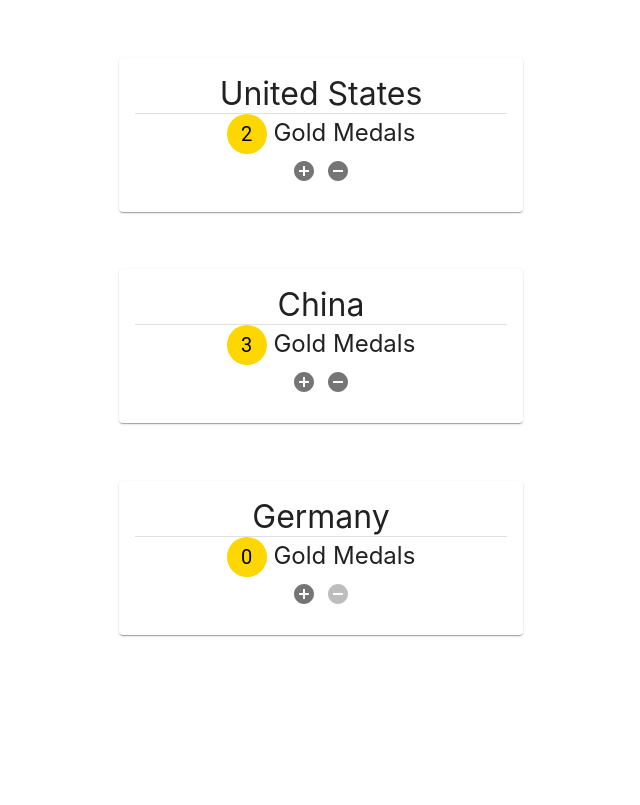
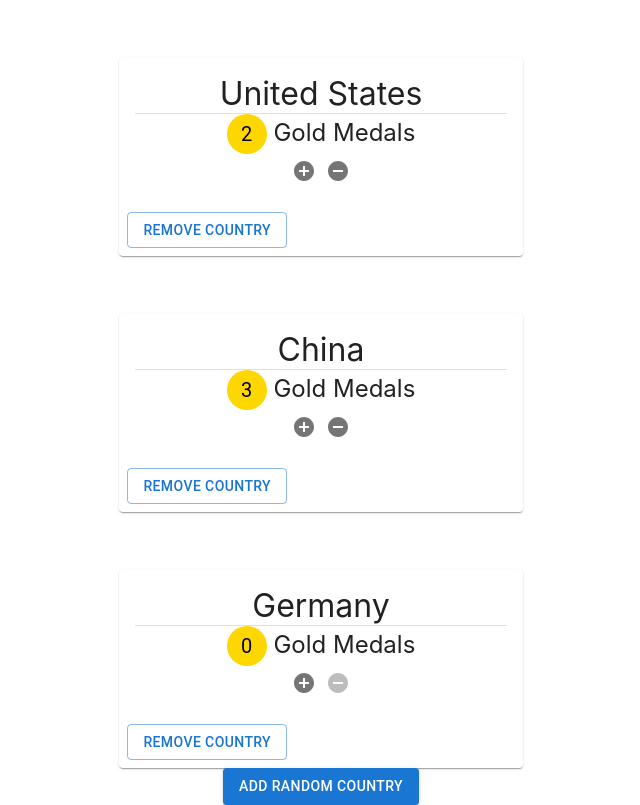
Before and after one commit to EvGresbach/AdvWebDev_medals-mui, a React (Create React App) app: page / in a window 1280 px wide. Shown: the whole page, without its empty margins (319-959 px from the left). Built offline with nearby package versions, Linux system fonts and the light colour scheme.

Commit message:
Random countries

```diff
--- a/src/App.js
+++ b/src/App.js
@@ -1,5 +1,5 @@
 import React, {Component} from 'react';
-import { Container } from '@mui/material';
+import { Container, Button } from '@mui/material';
 import './App.css';
 import Country from './components/Country';
 
@@ -9,7 +9,31 @@ class App extends Component{
       { id: 1, name: 'United States', goldMedalCount: 2 },
       { id: 2, name: 'China', goldMedalCount: 3 },
       { id: 3, name: 'Germany', goldMedalCount: 0 },
+    ],
+    randomCountryNames: [
+      "Iceland", "Tuvalu", "Israel", "Estonia", "Saint Lucia", "Mayotte"
     ]
+  }
+
+  handleCountryDelete = (id) => {
+    this.setState({countries: this.state.countries.filter(c => c.id !== id)})
+  }
+  addCountry = () => {
+    console.log(this.state.randomCountryNames.length)
+    if(this.state.randomCountryNames.length > 0){
+      //generate random for name and gold medal count
+      let rnd = Math.floor(Math.random() * this.state.randomCountryNames.length);
+      let name = this.state.randomCountryNames[rnd];
+      let id = Math.max.apply(Math, this.state.countries.map(c => c.id)) + 1;
+
+      //remove name to prevent duplicates
+      this.setState({randomCountryNames: this.state.randomCountryNames.filter(n => n !== name)})
+
+      //add to countries
+      var countries = this.state.countries;
+      countries.push({id: id, name: name, goldMedalCount: rnd });
+      this.setState({countries: countries});
+    }
   }
 
   render(){
@@ -19,8 +43,10 @@ class App extends Component{
           {this.state.countries.map(country =>
               <Country key={country.id}
                 country = {country}
+                onDelete = {this.handleCountryDelete}
               />
             )}
+            <Button variant="contained" onClick={this.addCountry} disabled={this.state.randomCountryNames.length === 0}>Add Random Country</Button>
         </Container>
       </div>
     )
--- a/src/components/Country.jsx
+++ b/src/components/Country.jsx
@@ -1,5 +1,5 @@
 import React, { Component } from "react";
-import { Avatar, Card, CardContent, Divider, IconButton } from "@mui/material"
+import { Avatar, Button, Card, CardContent, CardActions, Divider, IconButton } from "@mui/material"
 import { withStyles } from "@mui/styles";
 import { AddCircle, RemoveCircle } from "@mui/icons-material"
 
@@ -23,6 +23,7 @@ class Country extends Component {
     state = {
         name: this.props.country.name,
         gold: this.props.country.goldMedalCount,
+        id: this.props.country.id
     }
 
     handleIncrement = () => {
@@ -36,7 +37,6 @@ class Country extends Component {
         const { classes } = this.props;
         return(
             <Card className={classes.card}>
-                <div className="country">
                 <CardContent>
                     <div className={classes.countryName}>{this.state.name}</div>
                     <Divider></Divider>
@@ -47,8 +47,9 @@ class Country extends Component {
                     <IconButton size="small" className="increment" onClick={this.handleIncrement}><AddCircle /></IconButton>
                     <IconButton size="small" className="decrement" onClick={this.handleDecrement} disabled={this.state.gold === 0}><RemoveCircle /></IconButton>
                 </CardContent>
-
-                </div>
+                <CardActions>
+                    <Button variant="outlined" onClick={() => this.props.onDelete(this.state.id)}>Remove Country</Button>
+                </CardActions>
             </Card>
 
         );
```
Lines whose indentation alone changed are shown as unchanged.
